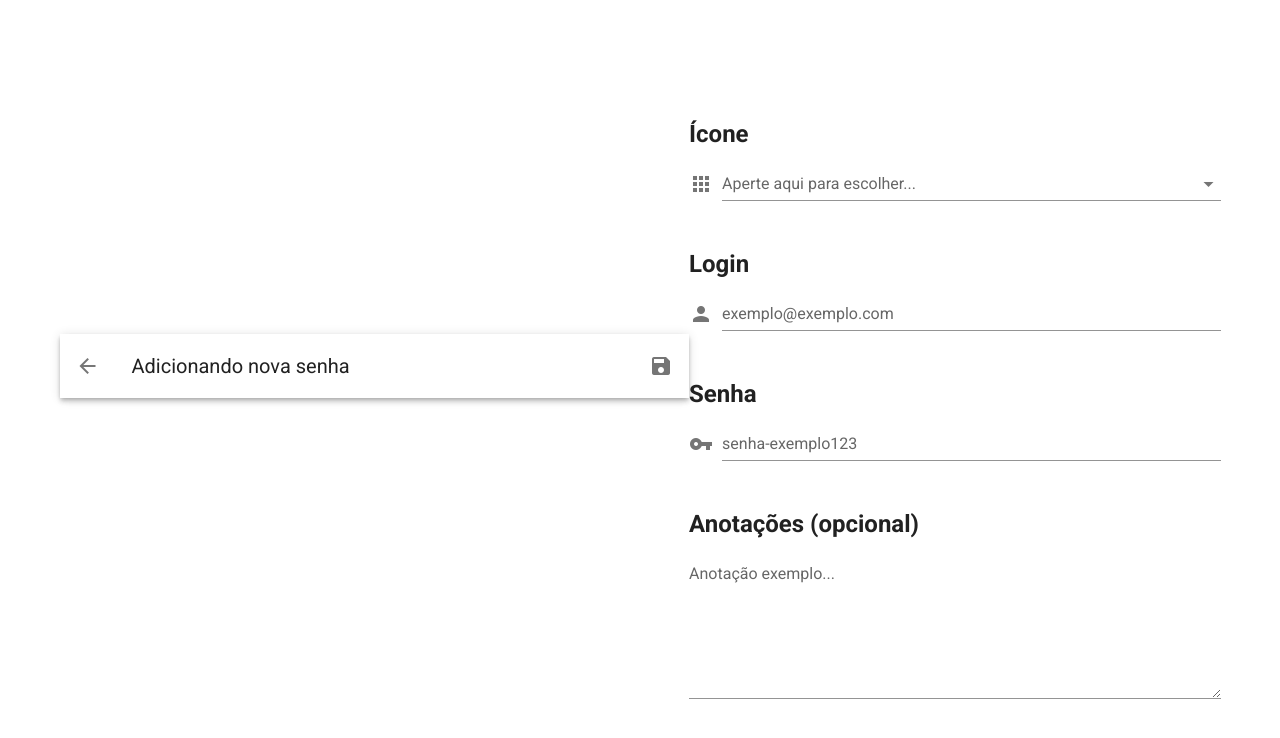
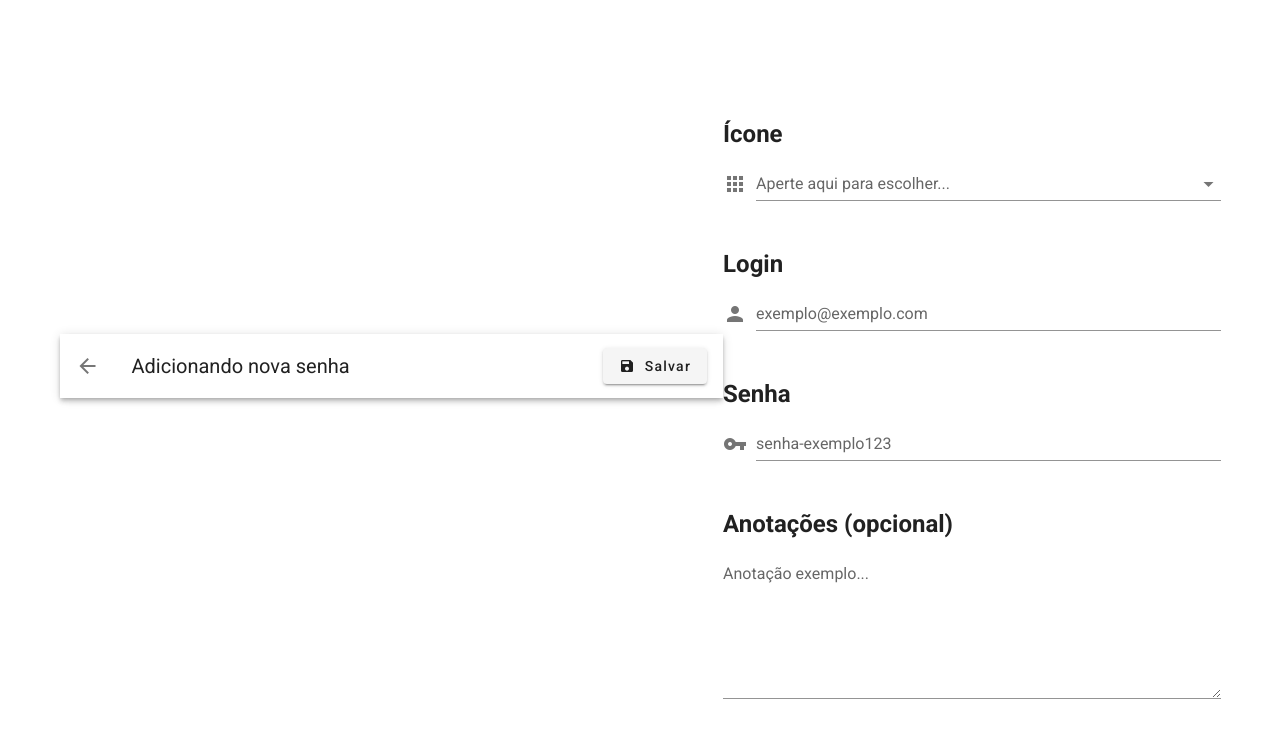
Before and after one commit to led479/eZPasswordManager, a Nuxt app: page /password/new in a window 1280 px wide. Shown: the top 738 px of the page. Built offline with nearby package versions, Linux system fonts and the light colour scheme.

Commit message:
Muda de icone pra botao

```diff
--- a/pages/password/index.vue
+++ b/pages/password/index.vue
@@ -24,8 +24,9 @@
       <v-toolbar-side-icon @click="drawer = !drawer" />
       <v-toolbar-title v-text="title" />
       <v-spacer />
-      <v-btn icon to="/password/new">
-        <v-icon>add</v-icon>
+      <v-btn to="/password/new" class="text-none">
+        <v-icon small>add</v-icon>
+        &ensp;Adicionar
       </v-btn>
     </v-toolbar>
     <icones
--- a/pages/password/new.vue
+++ b/pages/password/new.vue
@@ -6,8 +6,8 @@
     </v-btn>
     <v-toolbar-title v-text="title" />
     <v-spacer />
-    <v-btn icon @click="salvaSenha()">
-      <v-icon>save</v-icon>
+    <v-btn @click="salvaSenha()" class="text-none">
+      <v-icon small>save</v-icon>&ensp;Salvar
     </v-btn>
 
   </v-toolbar>
```
